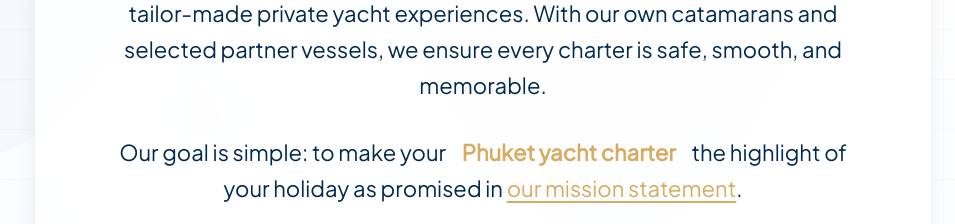
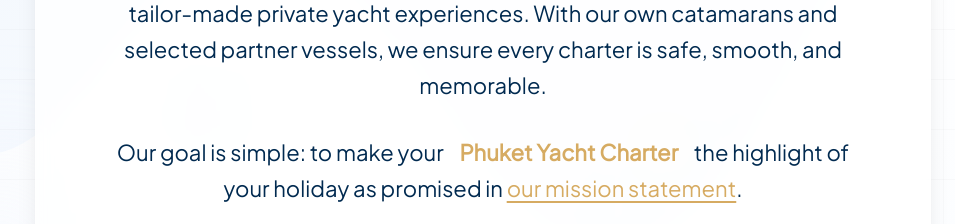
Before and after one commit to faraway-yachting/Faraway-Website, a Next.js app: page / in a window 1280 px wide. Shown: the part 8140-8364 px from the top of the page, without its empty margins (157-1112 px from the left). Built offline with nearby package versions, Linux system fonts and the light colour scheme; no server answers.

Commit message:
Your commit message describing the changes

```diff
--- a/src/Component/Home/aboutFaraway.tsx
+++ b/src/Component/Home/aboutFaraway.tsx
@@ -34,7 +34,7 @@ const AboutFaraway = () => {
                                 Faraway Yachting is a Phuket-based <span className="text-mustard font-semibold bg-mustard/15 px-3 py-1 rounded-full">yacht charter operator</span> offering tailor-made private yacht experiences. With our own catamarans and selected partner vessels, we ensure every charter is safe, smooth, and memorable.
                             </p>
                             <p className={combine(styles.p1, "text-zink font-inter leading-relaxed max-w-3xl mx-auto font-medium")}>
-                                Our goal is simple: to make your <span className="text-mustard font-semibold bg-mustard/15 px-3 py-1 rounded-full">Phuket yacht charter</span> the highlight of your holiday as promised in <a href="/about-us#mission" className="text-mustard hover:text-slate-800 transition-all duration-300 underline decoration-2 underline-offset-4 hover:decoration-mustard/50">our mission statement</a>.
+                                Our goal is simple: to make your <span className="text-mustard font-semibold bg-mustard/15 px-3 py-1 rounded-full">Phuket Yacht Charter</span> the highlight of your holiday as promised in <a href="/about-us#mission" className="text-mustard hover:text-slate-800 transition-all duration-300 underline decoration-2 underline-offset-4 hover:decoration-mustard/50">our mission statement</a>.
                             </p>
                         </div>
                         {/* Elegant decorative line */}
```
